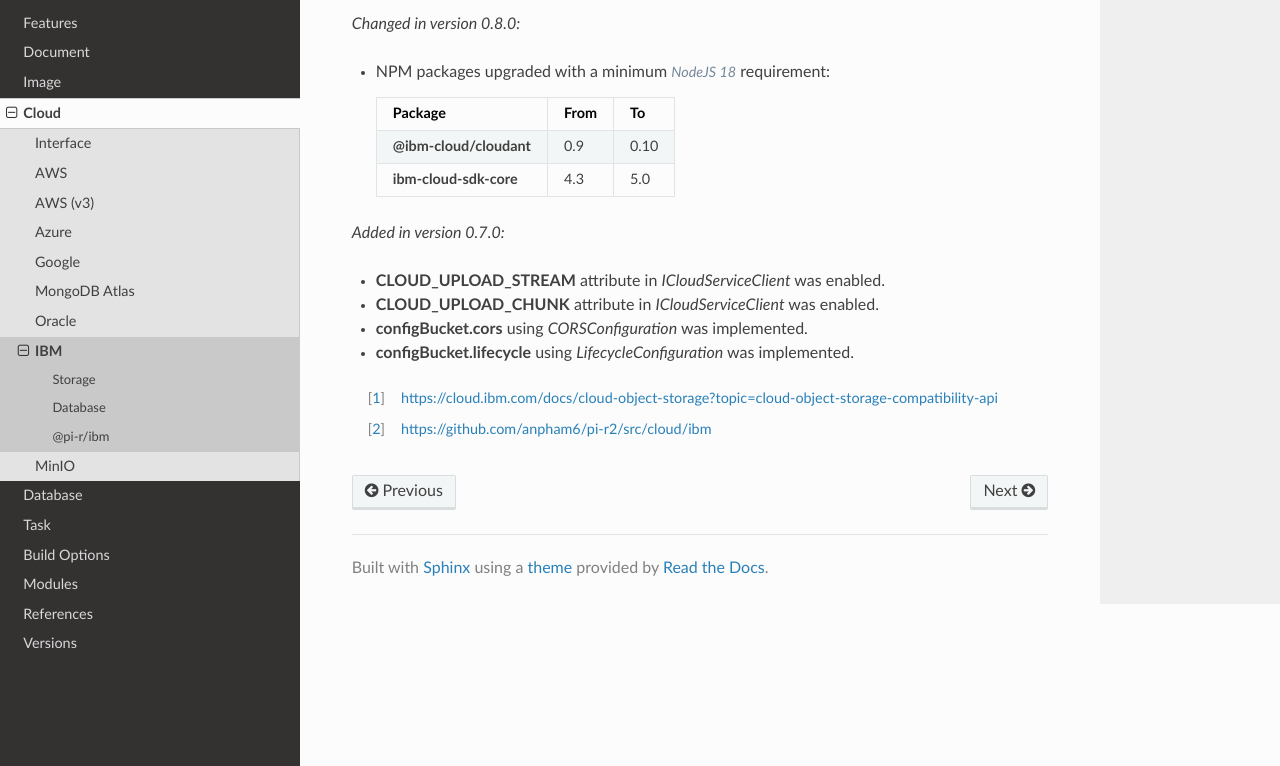
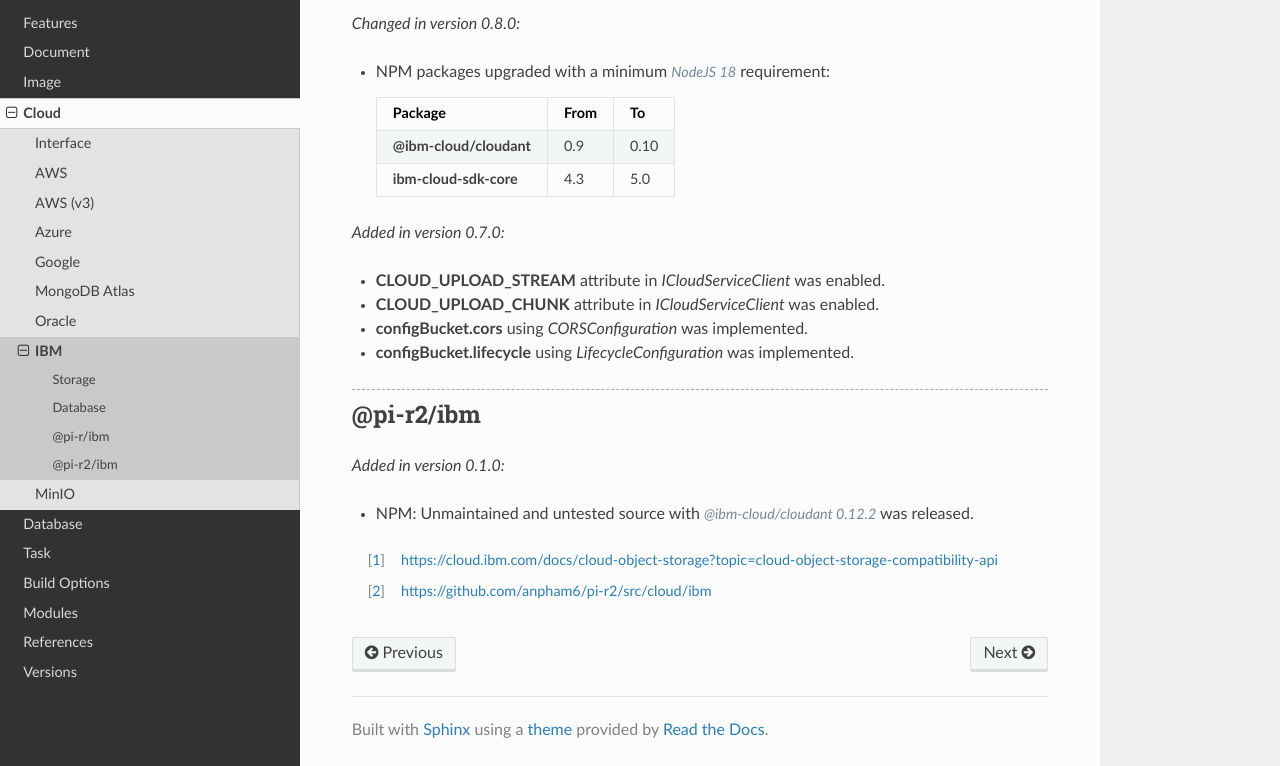
Before and after one commit to anpham6/chrome-docs, a Sphinx documentation site: the page built from source/cloud/ibm.rst, in a window 1280 px wide and 900 px high, scrolled down 4373 px, cut to the strip 134-900 px from the top of the window. Built offline with Sphinx 7.4.7 and the Read the Docs theme 3.1.0, drawn with Linux system fonts in a browser that asks for light colours.

Commit message:
Cloud: Notice for unmaintained Pi-r2 packages being published.

```diff
--- a/source/cloud/ibm.rst
+++ b/source/cloud/ibm.rst
@@ -257,5 +257,12 @@
   - **configBucket.cors** using *CORSConfiguration* was implemented.
   - **configBucket.lifecycle** using *LifecycleConfiguration* was implemented.
 
+@pi-r2/ibm
+==========
+
+.. versionadded:: 0.1.0
+
+  - NPM: Unmaintained and untested source with :alt:`@ibm-cloud/cloudant 0.12.2` was released.
+
 .. [#] https://cloud.ibm.com/docs/cloud-object-storage?topic=cloud-object-storage-compatibility-api
 .. [#] https://github.com/anpham6/pi-r2/src/cloud/ibm
--- a/source/document/plugins/built-in.rst
+++ b/source/document/plugins/built-in.rst
@@ -91,7 +91,7 @@
 Unmaintained
 ------------
 
-The source for these packages are located in a separate repository `pi-r2 <https://github.com/anpham6/pi-r2>`_ which you can publish on your own.
+The source for these packages are located in a separate repository `Pi-r2 <https://github.com/anpham6/pi-r2>`_ which you can publish on your own.
 
 .. list-table::
   :width: 300px
@@ -116,7 +116,7 @@
     - 0.9.x
     - N
 
-.. tip:: `Pi-r` packages are compatible with the latest `E-mc` and can be used as is without any problems.
+.. tip:: `Pi-r2` packages are compatible with the latest `E-mc` and can be used as is without any problems.
 
 Environment Variables
 =====================
```
Also changed, not shown: source/cloud/minio.rst (+7 -0 lines).
